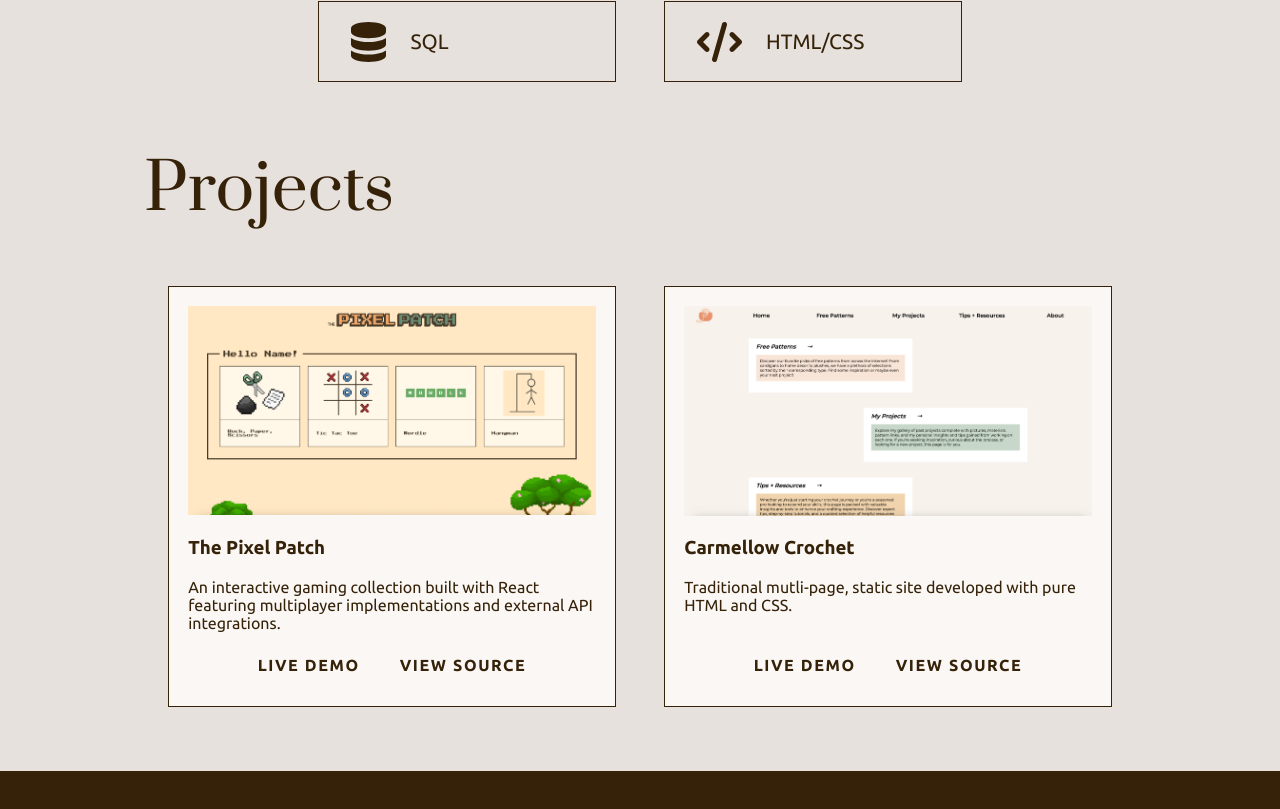
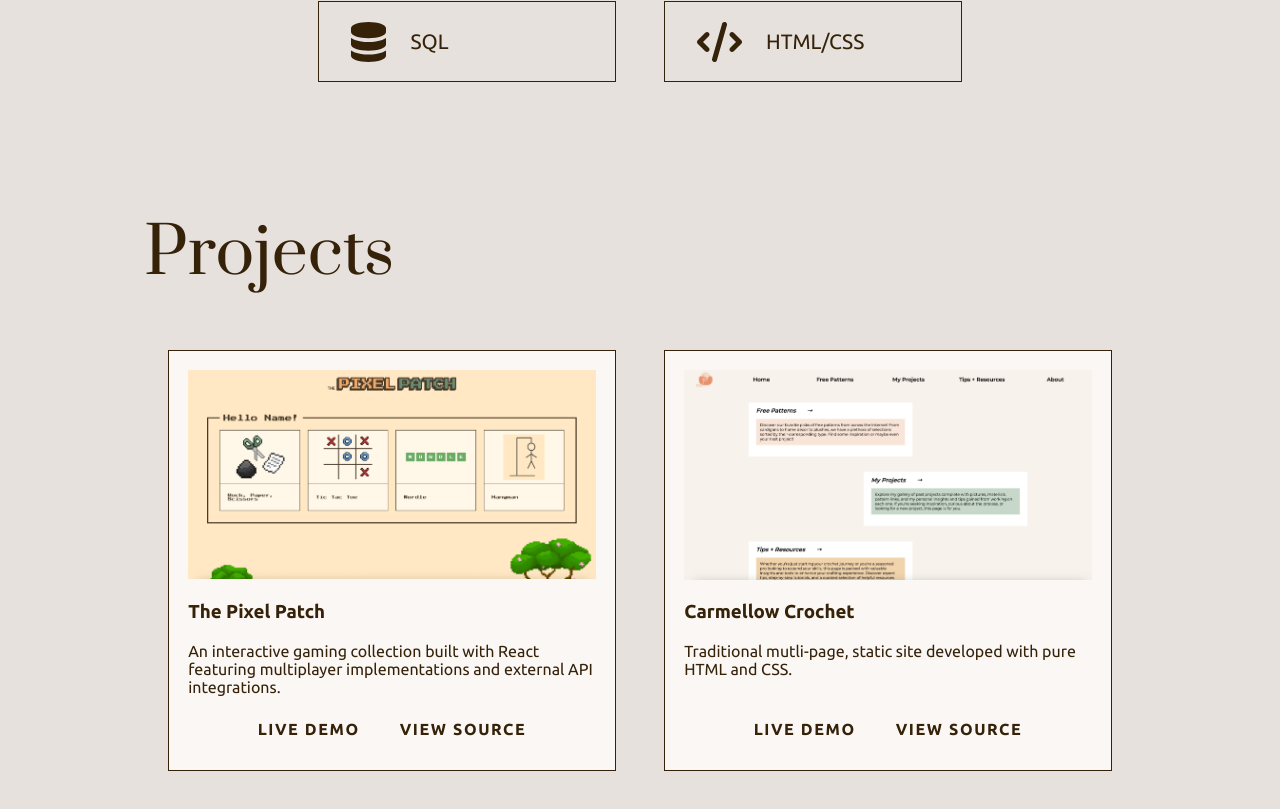
Before and after one commit to smithmaria/smithmaria.github.io, a React (Vite) app: page / in a window 1280 px wide. Shown: the part 1131-1940 px from the top of the page. Built offline with nearby package versions, Linux system fonts and the light colour scheme.

Commit message:
adjust section spacing

```diff
--- a/src/sections/Home/home.css
+++ b/src/sections/Home/home.css
@@ -3,6 +3,7 @@
   align-items: center;
 
   margin-top: 0;
+  margin-bottom: 0;
   width: 70%;
   height: 100vh;
 }
--- a/src/styles/global.css
+++ b/src/styles/global.css
@@ -27,7 +27,7 @@ a {
 }
 
 section {
-  margin: 4rem 9rem;
+  margin: 4rem 9rem 8rem;
 }
 
 footer {
```
